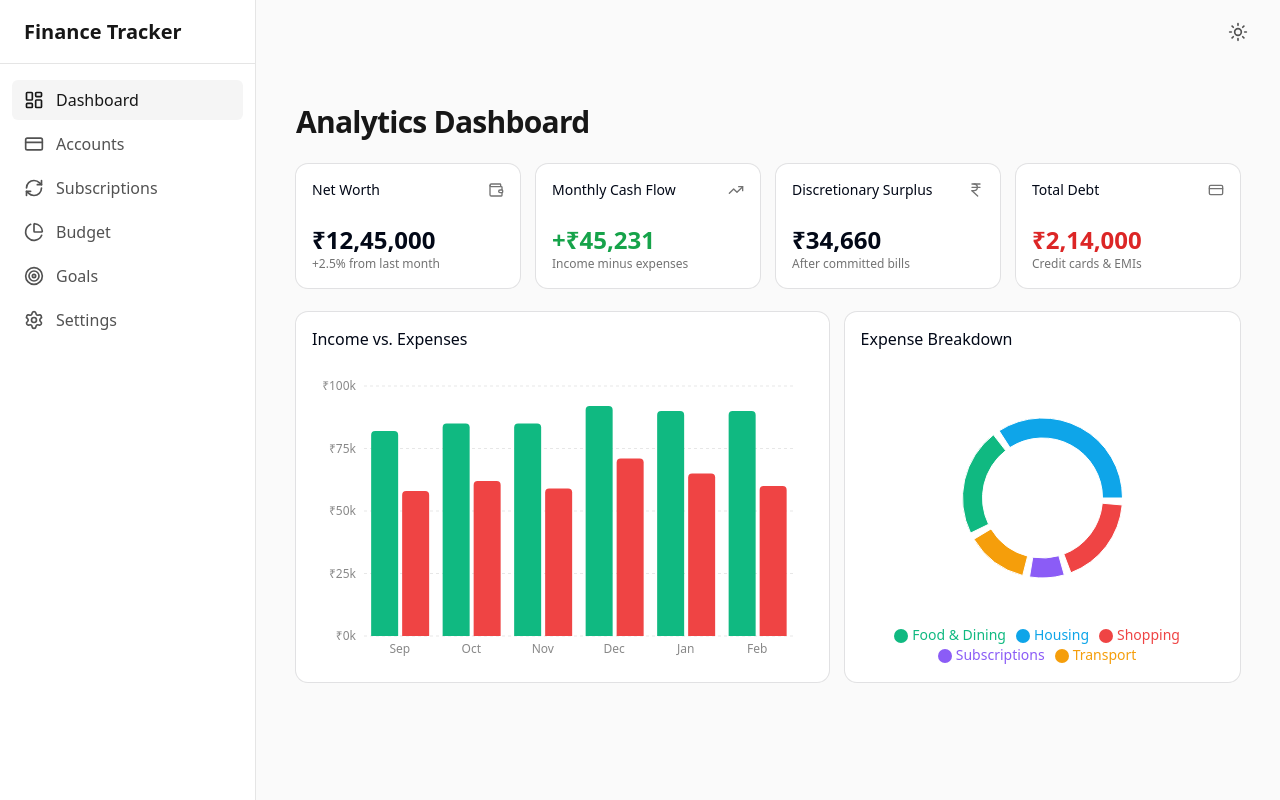
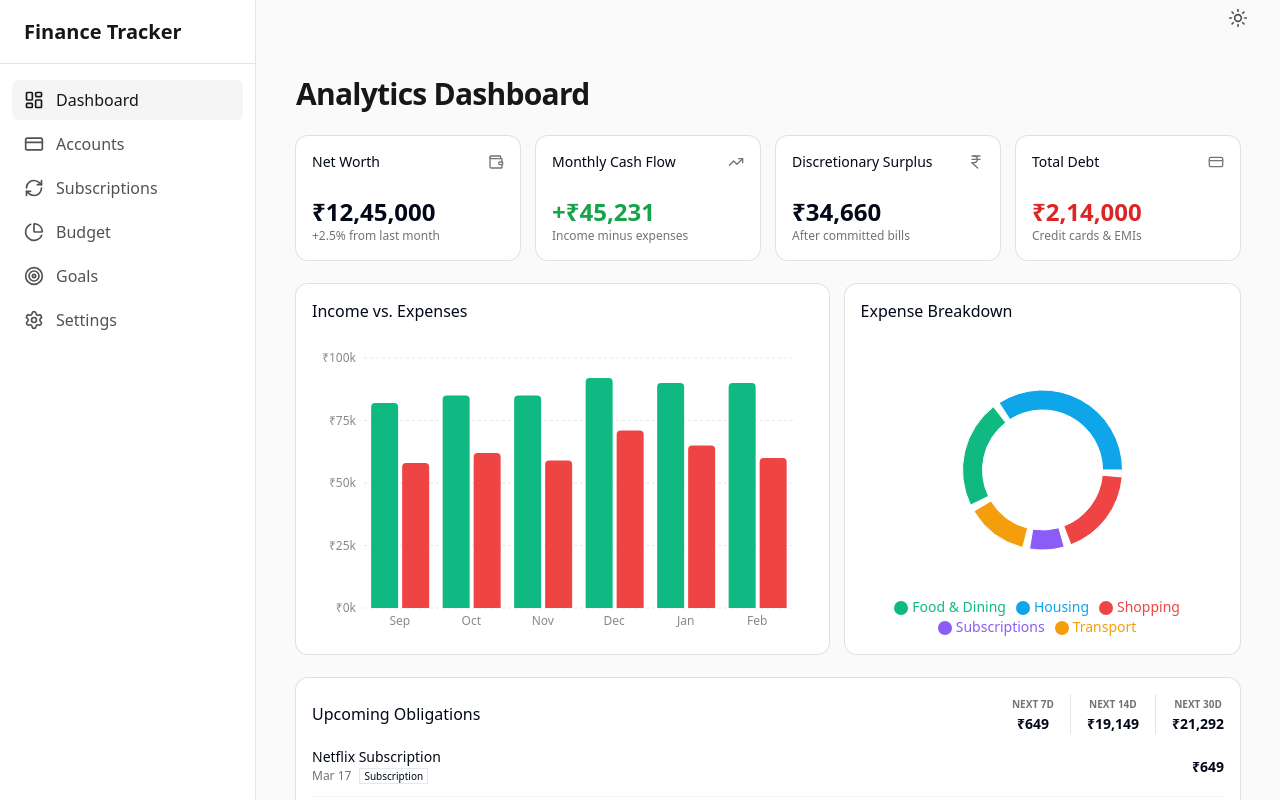
Before and after one commit to yashkumar181/fin_dashboard, a React (Vite) app: page / in a window 1280 px wide. Built offline with nearby package versions, Linux system fonts and the light colour scheme.

Commit message:
feat: added proactive upcoming obligations timeline

```diff
--- /dev/null
+++ b/src/components/ui/badge.tsx
@@ -0,0 +1,49 @@
+import * as React from "react"
+import { cva, type VariantProps } from "class-variance-authority"
+import { Slot } from "radix-ui"
+
+import { cn } from "@/lib/utils"
+
+const badgeVariants = cva(
+  "group/badge inline-flex h-5 w-fit shrink-0 items-center justify-center gap-1 overflow-hidden rounded-4xl border border-transparent px-2 py-0.5 text-xs font-medium whitespace-nowrap transition-all focus-visible:border-ring focus-visible:ring-[3px] focus-visible:ring-ring/50 has-data-[icon=inline-end]:pr-1.5 has-data-[icon=inline-start]:pl-1.5 aria-invalid:border-destructive aria-invalid:ring-destructive/20 dark:aria-invalid:ring-destructive/40 [&>svg]:pointer-events-none [&>svg]:size-3!",
+  {
+    variants: {
+      variant: {
+        default: "bg-primary text-primary-foreground [a]:hover:bg-primary/80",
+        secondary:
+          "bg-secondary text-secondary-foreground [a]:hover:bg-secondary/80",
+        destructive:
+          "bg-destructive/10 text-destructive focus-visible:ring-destructive/20 dark:bg-destructive/20 dark:focus-visible:ring-destructive/40 [a]:hover:bg-destructive/20",
+        outline:
+          "border-border text-foreground [a]:hover:bg-muted [a]:hover:text-muted-foreground",
+        ghost:
+          "hover:bg-muted hover:text-muted-foreground dark:hover:bg-muted/50",
+        link: "text-primary underline-offset-4 hover:underline",
+      },
+    },
+    defaultVariants: {
+      variant: "default",
+    },
+  }
+)
+
+function Badge({
+  className,
+  variant = "default",
+  asChild = false,
+  ...props
+}: React.ComponentProps<"span"> &
+  VariantProps<typeof badgeVariants> & { asChild?: boolean }) {
+  const Comp = asChild ? Slot.Root : "span"
+
+  return (
+    <Comp
+      data-slot="badge"
+      data-variant={variant}
+      className={cn(badgeVariants({ variant }), className)}
+      {...props}
+    />
+  )
+}
+
+export { Badge, badgeVariants }
--- a/src/index.css
+++ b/src/index.css
@@ -26,26 +26,26 @@
     --radius: 0.5rem;
   }
 
-  .dark {
-    --background: 222.2 84% 4.9%;
-    --foreground: 210 40% 98%;
-    --card: 222.2 84% 4.9%;
-    --card-foreground: 210 40% 98%;
-    --popover: 222.2 84% 4.9%;
-    --popover-foreground: 210 40% 98%;
-    --primary: 210 40% 98%;
-    --primary-foreground: 222.2 47.4% 11.2%;
-    --secondary: 217.2 32.6% 17.5%;
-    --secondary-foreground: 210 40% 98%;
-    --muted: 217.2 32.6% 17.5%;
-    --muted-foreground: 215 20.2% 65.1%;
-    --accent: 217.2 32.6% 17.5%;
-    --accent-foreground: 210 40% 98%;
+.dark {
+    --background: 0 0% 4%;
+    --foreground: 0 0% 98%;
+    --card: 0 0% 7%;
+    --card-foreground: 0 0% 98%;
+    --popover: 0 0% 7%;
+    --popover-foreground: 0 0% 98%;
+    --primary: 0 0% 98%;
+    --primary-foreground: 0 0% 9%;
+    --secondary: 0 0% 15%;
+    --secondary-foreground: 0 0% 98%;
+    --muted: 0 0% 15%;
+    --muted-foreground: 0 0% 65%;
+    --accent: 0 0% 15%;
+    --accent-foreground: 0 0% 98%;
     --destructive: 0 62.8% 30.6%;
-    --destructive-foreground: 210 40% 98%;
-    --border: 217.2 32.6% 17.5%;
-    --input: 217.2 32.6% 17.5%;
-    --ring: 212.7 26.8% 83.9%;
+    --destructive-foreground: 0 0% 98%;
+    --border: 0 0% 15%;
+    --input: 0 0% 15%;
+    --ring: 0 0% 83.9%;
   }
 }
 
--- a/src/pages/Dashboard.tsx
+++ b/src/pages/Dashboard.tsx
@@ -4,8 +4,8 @@ import {
   BarChart, Bar, XAxis, YAxis, CartesianGrid, Tooltip as RechartsTooltip, ResponsiveContainer,
   PieChart, Pie, Cell, Legend
 } from "recharts"
+import { Badge } from "@/components/ui/badge"
 
-// Dummy data for Income vs Expenses
 const cashFlowData = [
   { month: "Sep", income: 82000, expenses: 58000 },
   { month: "Oct", income: 85000, expenses: 62000 },
@@ -15,7 +15,6 @@ const cashFlowData = [
   { month: "Feb", income: 90000, expenses: 60000 },
 ]
 
-// Dummy data for Expense Breakdown (Donut)
 const expenseData = [
   { name: "Housing", value: 22000 },
   { name: "Food & Dining", value: 14000 },
@@ -26,12 +25,18 @@ const expenseData = [
 
 const COLORS = ["#0ea5e9", "#10b981", "#f59e0b", "#8b5cf6", "#ef4444"]
 
+const obligations = [
+  { id: 1, name: "Netflix Subscription", amount: 649, date: "Mar 17", type: "Subscription", status: "Upcoming" },
+  { id: 2, name: "HDFC Home Loan EMI", amount: 18500, date: "Mar 20", type: "EMI", status: "Urgent" },
+  { id: 3, name: "Star Health Insurance", amount: 1200, date: "Mar 25", type: "Insurance", status: "Upcoming" },
+  { id: 4, name: "Airtel Fiber Bill", amount: 943, date: "Mar 28", type: "Utility", status: "Upcoming" },
+]
+
 export default function Dashboard() {
   return (
     <div className="p-6 md:p-10 space-y-6">
       <h1 className="text-3xl font-bold tracking-tight text-neutral-900 dark:text-white">Analytics Dashboard</h1>
 
-      {/* KPI Cards */}
       <div className="grid gap-4 md:grid-cols-2 lg:grid-cols-4">
         <Card>
           <CardHeader className="flex flex-row items-center justify-between space-y-0 pb-2">
@@ -78,10 +83,8 @@ export default function Dashboard() {
         </Card>
       </div>
 
-      {/* Charts Section */}
       <div className="grid gap-4 md:grid-cols-2 lg:grid-cols-7">
 
-        {/* Income vs Expenses Bar Chart */}
         <Card className="lg:col-span-4">
           <CardHeader>
             <CardTitle>Income vs. Expenses</CardTitle>
@@ -98,7 +101,6 @@ export default function Dashboard() {
                     tickLine={false}
                     axisLine={false}
                   />
-
                   <YAxis
                     stroke="#888888"
                     tick={{ fill: "#888888", fontSize: 12 }}
@@ -119,7 +121,6 @@ export default function Dashboard() {
           </CardContent>
         </Card>
 
-        {/* Expense Breakdown Donut Chart */}
         <Card className="lg:col-span-3">
           <CardHeader>
             <CardTitle>Expense Breakdown</CardTitle>
@@ -154,6 +155,50 @@ export default function Dashboard() {
         </Card>
 
       </div>
+
+      <Card>
+        <CardHeader>
+          <div className="flex items-center justify-between">
+            <CardTitle>Upcoming Obligations</CardTitle>
+            <div className="flex gap-4">
+              <div className="text-center">
+                <p className="text-[10px] uppercase text-neutral-500 font-bold">Next 7d</p>
+                <p className="text-sm font-bold">₹649</p>
+              </div>
+              <div className="text-center border-x px-4 border-neutral-200 dark:border-neutral-800">
+                <p className="text-[10px] uppercase text-neutral-500 font-bold">Next 14d</p>
+                <p className="text-sm font-bold">₹19,149</p>
+              </div>
+              <div className="text-center">
+                <p className="text-[10px] uppercase text-neutral-500 font-bold">Next 30d</p>
+                <p className="text-sm font-bold">₹21,292</p>
+              </div>
+            </div>
+          </div>
+        </CardHeader>
+        <CardContent>
+          <div className="space-y-4">
+            {obligations.map((item) => (
+              <div key={item.id} className="flex items-center justify-between border-b border-neutral-100 dark:border-neutral-800 pb-3 last:border-0 last:pb-0">
+                <div className="space-y-1">
+                  <p className="text-sm font-medium leading-none">{item.name}</p>
+                  <div className="flex items-center gap-2">
+                    <p className="text-xs text-neutral-500">{item.date}</p>
+                    <Badge variant="outline" className="text-[10px] px-1 py-0 h-4">
+                      {item.type}
+                    </Badge>
+                  </div>
+                </div>
+                <div className="text-right">
+                  <p className={`text-sm font-bold ${item.status === 'Urgent' ? 'text-red-500' : ''}`}>
+                    ₹{item.amount.toLocaleString()}
+                  </p>
+                </div>
+              </div>
+            ))}
+          </div>
+        </CardContent>
+      </Card>
     </div>
   )
 }
```
Lines whose indentation alone changed are shown as unchanged.
